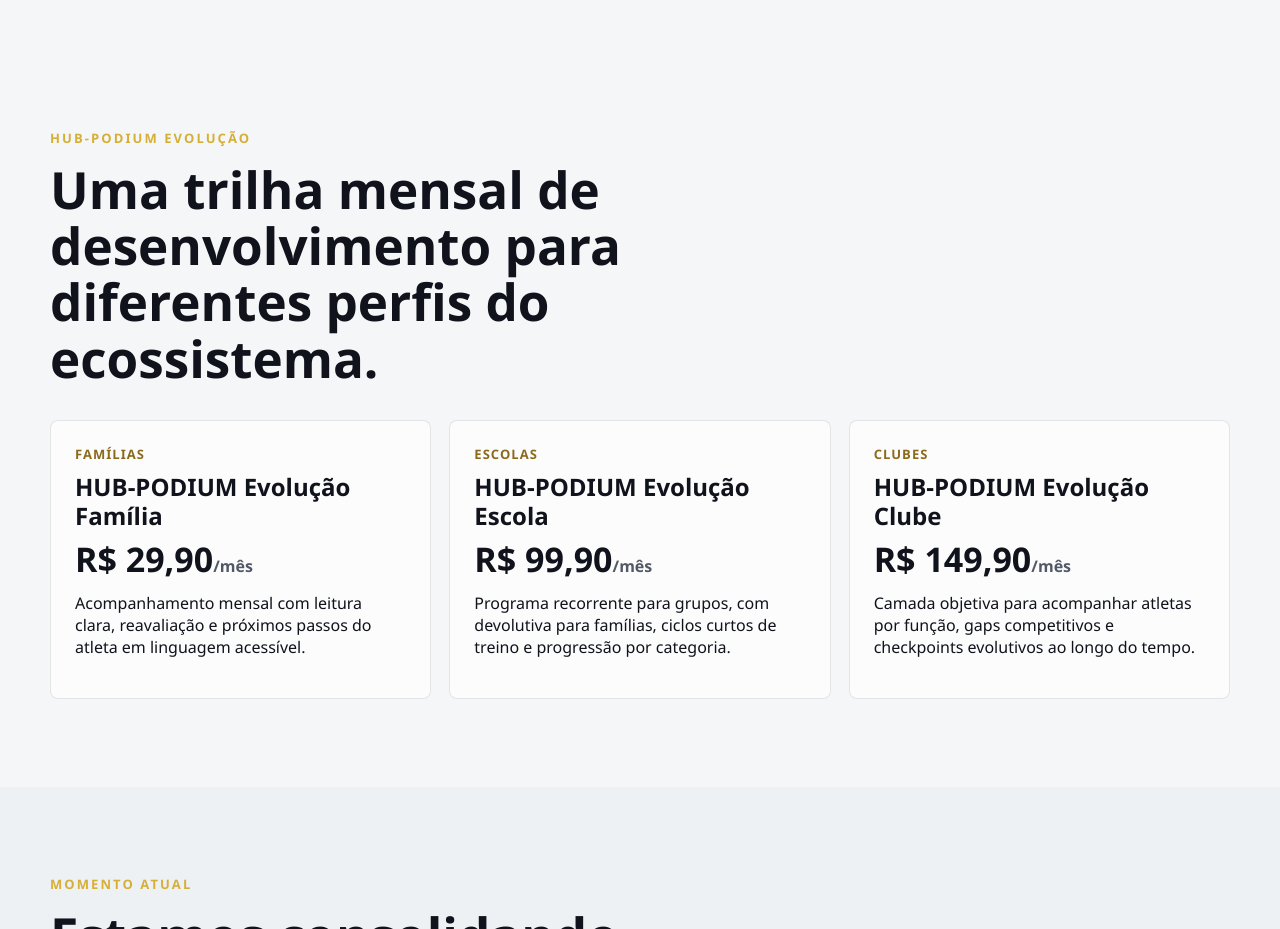
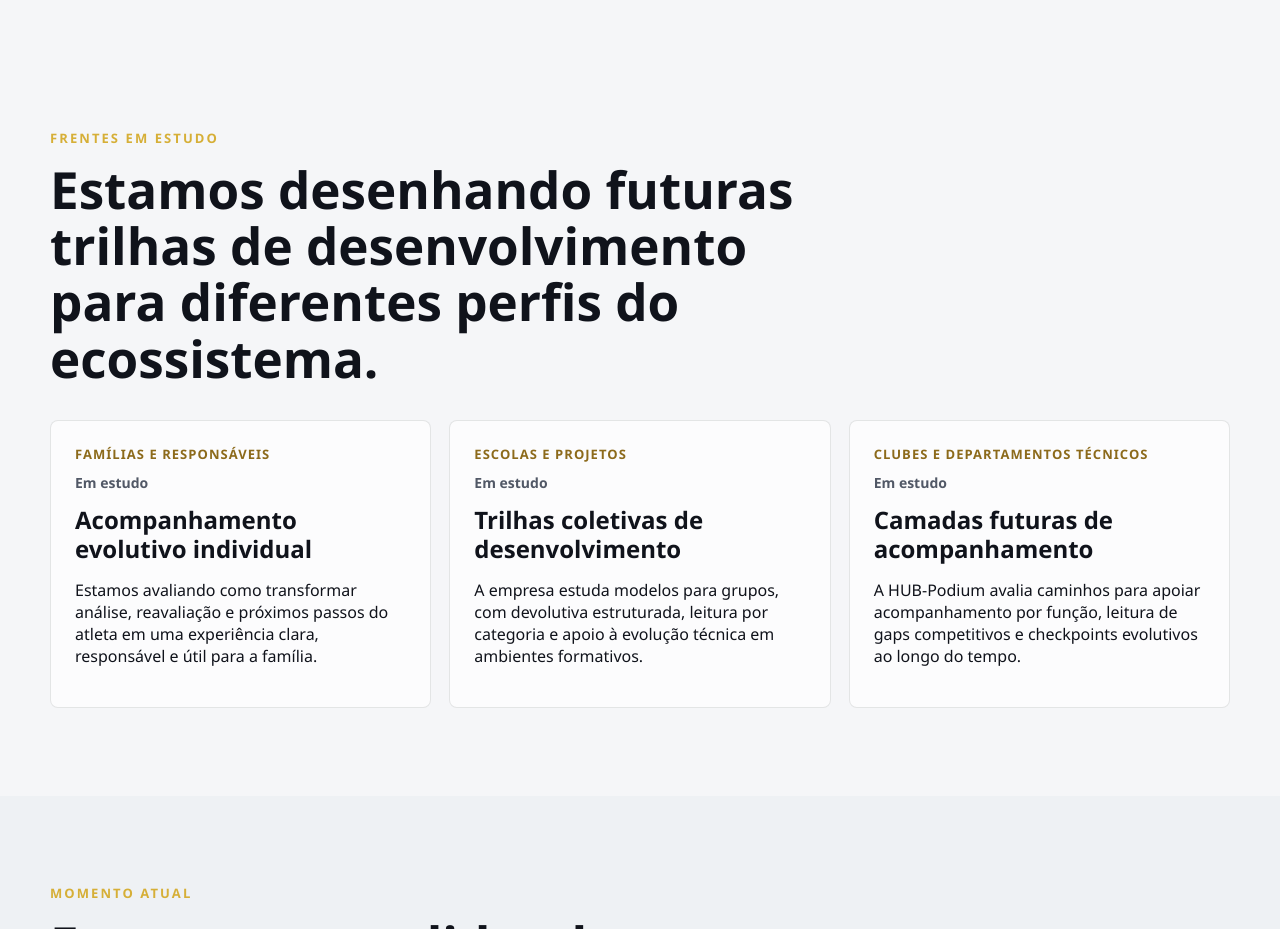
Before and after one commit to CTOHUBPODIUM/hub-podium-do-zero, a plain HTML site: page landing-page/index.html in a window 1280 px wide. Shown: the part 3540-4469 px from the top of the page. Drawn offline with Linux system fonts and the light colour scheme.

Commit message:
Remove product sales language from site

```diff
--- a/landing-page/index.html
+++ b/landing-page/index.html
@@ -244,33 +244,33 @@
 
     <section class="section-shell" id="evolucao">
       <div class="section-header">
-        <p class="section-kicker">HUB-PODIUM Evolução</p>
-        <h2>Uma trilha mensal de desenvolvimento para diferentes perfis do ecossistema.</h2>
+        <p class="section-kicker">Frentes em estudo</p>
+        <h2>Estamos desenhando futuras trilhas de desenvolvimento para diferentes perfis do ecossistema.</h2>
       </div>
 
       <div class="plan-grid">
         <article class="plan-card">
-          <p class="plan-label">Famílias</p>
-          <h3>HUB-PODIUM Evolução Família</h3>
-          <p class="plan-price">R$ 29,90<span>/mês</span></p>
+          <p class="plan-label">Famílias e responsáveis</p>
+          <p class="plan-status">Em estudo</p>
+          <h3>Acompanhamento evolutivo individual</h3>
           <p>
-            Acompanhamento mensal com leitura clara, reavaliação e próximos passos do atleta em linguagem acessível.
+            Estamos avaliando como transformar análise, reavaliação e próximos passos do atleta em uma experiência clara, responsável e útil para a família.
           </p>
         </article>
         <article class="plan-card">
-          <p class="plan-label">Escolas</p>
-          <h3>HUB-PODIUM Evolução Escola</h3>
-          <p class="plan-price">R$ 99,90<span>/mês</span></p>
+          <p class="plan-label">Escolas e projetos</p>
+          <p class="plan-status">Em estudo</p>
+          <h3>Trilhas coletivas de desenvolvimento</h3>
           <p>
-            Programa recorrente para grupos, com devolutiva para famílias, ciclos curtos de treino e progressão por categoria.
+            A empresa estuda modelos para grupos, com devolutiva estruturada, leitura por categoria e apoio à evolução técnica em ambientes formativos.
           </p>
         </article>
         <article class="plan-card">
-          <p class="plan-label">Clubes</p>
-          <h3>HUB-PODIUM Evolução Clube</h3>
-          <p class="plan-price">R$ 149,90<span>/mês</span></p>
+          <p class="plan-label">Clubes e departamentos técnicos</p>
+          <p class="plan-status">Em estudo</p>
+          <h3>Camadas futuras de acompanhamento</h3>
           <p>
-            Camada objetiva para acompanhar atletas por função, gaps competitivos e checkpoints evolutivos ao longo do tempo.
+            A HUB-Podium avalia caminhos para apoiar acompanhamento por função, leitura de gaps competitivos e checkpoints evolutivos ao longo do tempo.
           </p>
         </article>
       </div>
--- a/landing-page/styles.css
+++ b/landing-page/styles.css
@@ -421,6 +421,13 @@ h3 {
   letter-spacing: 0.08em;
 }
 
+.plan-status {
+  margin: 0 0 14px;
+  color: var(--text-soft);
+  font-size: 14px;
+  font-weight: 700;
+}
+
 .plan-price {
   margin: 0 0 14px;
   font-size: 34px;
```
